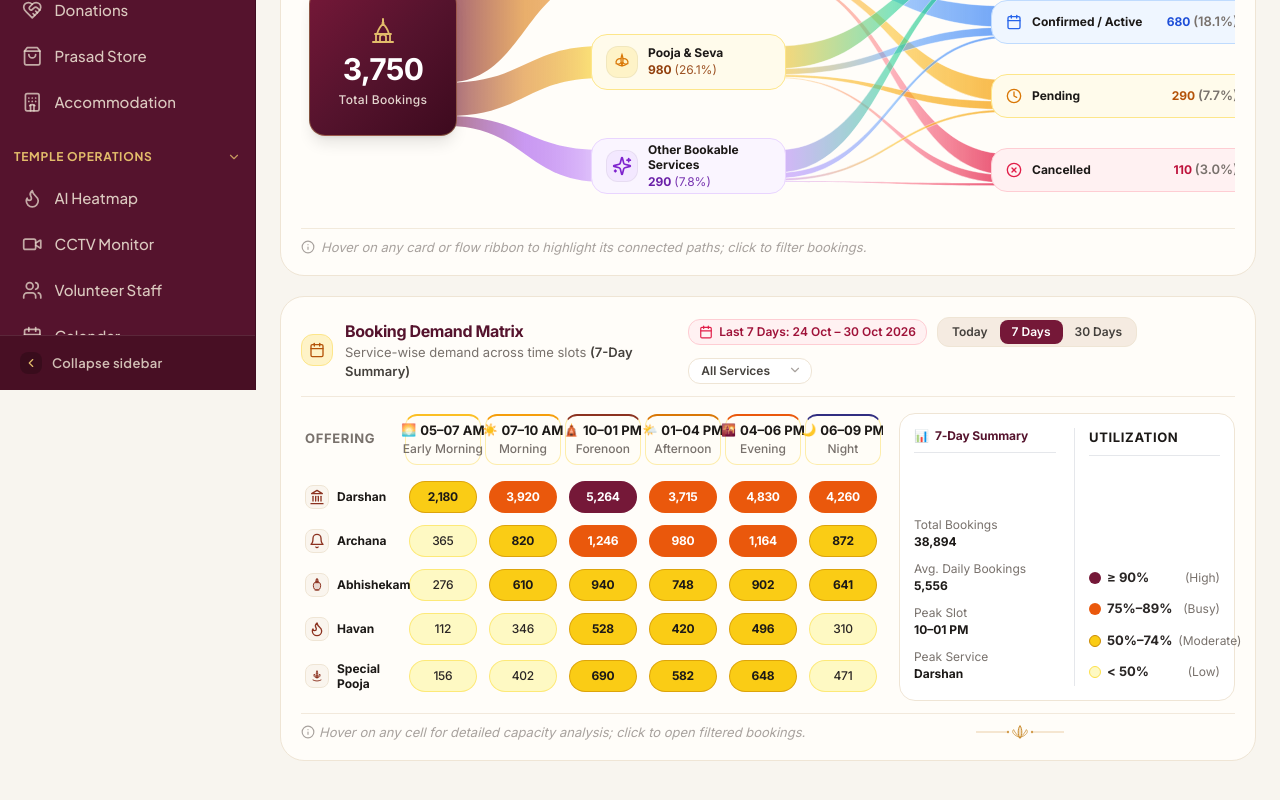
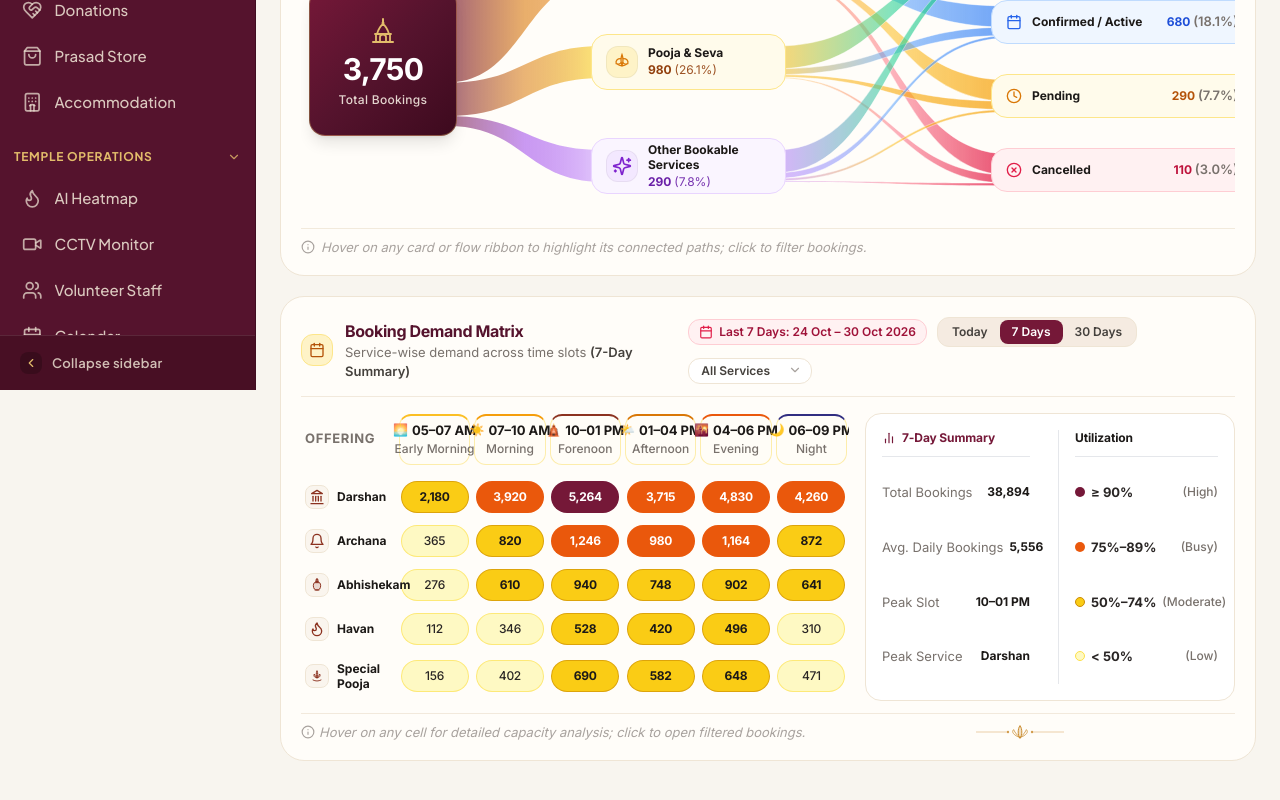
Before and after one commit to PraneethGwcSE/Tripura_Sundhari_Temple_Admin, a React (Vite) app: page /bookings in a window 1280 px wide. Shown: the part 410-1210 px from the top of the page. Built offline with nearby package versions, Linux system fonts and the light colour scheme.

Commit message:
feat(matrix): balance and harmonize right-hand summary and utilization panel

```diff
--- a/src/components/bookings/BookingDemandMatrix.jsx
+++ b/src/components/bookings/BookingDemandMatrix.jsx
@@ -6,6 +6,7 @@ import {
   Flame,
   ChevronDown,
   Info,
+  BarChart2,
 } from 'lucide-react';
 
 // Sacred Golden Lotus Motif for card and bottom flourish
@@ -443,71 +444,81 @@ export default function BookingDemandMatrix({ onCellClick }) {
         </div>
 
         {/* Right Side: Dual-Column Summary & Utilization Card (Aligned to match bottom of left matrix) */}
-        <div className="w-full xl:w-[336px] 2xl:w-[350px] shrink-0 bg-white rounded-2xl border border-[#EFE5D5] p-3.5 shadow-2xs flex flex-col justify-between">
-          <div className="grid grid-cols-2 gap-3.5 divide-x divide-stone-150 h-full">
+        <div className="w-full xl:w-[370px] 2xl:w-[390px] shrink-0 bg-white rounded-2xl border border-[#EFE5D5] p-3.5 sm:p-4 shadow-2xs flex flex-col justify-between">
+          <div className="grid grid-cols-2 gap-3.5 sm:gap-4 divide-x divide-stone-150 h-full">
             {/* Column 1: Summary */}
-            <div className="flex flex-col justify-between pr-1">
-              <div className="flex items-center gap-1.5 pb-2 border-b border-stone-150">
-                <span className="text-[#55132D] text-xs">📊</span>
-                <h3 className="font-bold text-[#55132D] font-serif text-xs">
+            <div className="flex flex-col justify-between pr-2 sm:pr-3 h-full">
+              <div className="flex items-center gap-1.5 pb-2.5 border-b border-stone-150">
+                <BarChart2 className="w-3.5 h-3.5 text-[#751838]" />
+                <h3 className="font-bold text-[#751838] font-serif text-xs">
                   {summary.title}
                 </h3>
               </div>
 
-              <div className="space-y-2.5 text-[11px] py-1">
-                <div>
-                  <div className="text-stone-500 text-[10px]">Total Bookings</div>
-                  <div className="font-bold text-stone-900 font-sans text-xs">
+              <div className="flex flex-col justify-around flex-1 pt-2">
+                <div className="flex items-center justify-between gap-1.5 py-1 text-xs">
+                  <span className="text-stone-500 text-[11px] whitespace-nowrap">Total Bookings</span>
+                  <span className="font-bold text-stone-900 font-sans text-xs">
                     {summary.totalBookings}
-                  </div>
+                  </span>
                 </div>
-                <div>
-                  <div className="text-stone-500 text-[10px]">Avg. Daily Bookings</div>
-                  <div className="font-bold text-stone-900 font-sans text-xs">
+                <div className="flex items-center justify-between gap-1.5 py-1 text-xs">
+                  <span className="text-stone-500 text-[11px] whitespace-nowrap">Avg. Daily Bookings</span>
+                  <span className="font-bold text-stone-900 font-sans text-xs">
                     {summary.avgDaily}
-                  </div>
+                  </span>
                 </div>
-                <div>
-                  <div className="text-stone-500 text-[10px]">Peak Slot</div>
-                  <div className="font-bold text-stone-900 font-sans text-xs">
+                <div className="flex items-center justify-between gap-1.5 py-1 text-xs">
+                  <span className="text-stone-500 text-[11px] whitespace-nowrap">Peak Slot</span>
+                  <span className="font-bold text-stone-900 font-sans text-xs">
                     {summary.peakSlot}
-                  </div>
+                  </span>
                 </div>
-                <div>
-                  <div className="text-stone-500 text-[10px]">Peak Service</div>
-                  <div className="font-bold text-stone-900 font-sans text-xs">
+                <div className="flex items-center justify-between gap-1.5 py-1 text-xs">
+                  <span className="text-stone-500 text-[11px] whitespace-nowrap">Peak Service</span>
+                  <span className="font-bold text-stone-900 font-sans text-xs">
                     {summary.peakService}
-                  </div>
+                  </span>
                 </div>
               </div>
             </div>
 
             {/* Column 2: Utilization Legend */}
-            <div className="pl-3.5 flex flex-col justify-between">
-              <h3 className="font-bold text-stone-900 text-[11px] tracking-wider uppercase pb-2 border-b border-stone-150">
-                Utilization
-              </h3>
+            <div className="pl-3.5 sm:pl-4 flex flex-col justify-between h-full">
+              <div className="flex items-center pb-2.5 border-b border-stone-150">
+                <h3 className="font-bold text-stone-900 font-serif text-xs">
+                  Utilization
+                </h3>
+              </div>
 
-              <div className="space-y-3 text-[11px] py-1">
-                <div className="flex items-center gap-1.5">
-                  <span className="w-3 h-3 rounded-full bg-[#751838] shrink-0" />
-                  <span className="font-bold text-stone-800 whitespace-nowrap">≥ 90%</span>
-                  <span className="text-stone-500 text-[10px] ml-auto">(High)</span>
+              <div className="flex flex-col justify-around flex-1 pt-2">
+                <div className="flex items-center justify-between gap-1.5 py-1 text-xs">
+                  <div className="flex items-center gap-1.5">
+                    <span className="w-2.5 h-2.5 rounded-full bg-[#751838] shrink-0" />
+                    <span className="font-bold text-stone-800 text-[11px] whitespace-nowrap">≥ 90%</span>
+                  </div>
+                  <span className="text-stone-500 text-[10px] font-medium">(High)</span>
                 </div>
-                <div className="flex items-center gap-1.5">
-                  <span className="w-3 h-3 rounded-full bg-[#EA580C] shrink-0" />
-                  <span className="font-bold text-stone-800 whitespace-nowrap">75%–89%</span>
-                  <span className="text-stone-500 text-[10px] ml-auto">(Busy)</span>
+                <div className="flex items-center justify-between gap-1.5 py-1 text-xs">
+                  <div className="flex items-center gap-1.5">
+                    <span className="w-2.5 h-2.5 rounded-full bg-[#EA580C] shrink-0" />
+                    <span className="font-bold text-stone-800 text-[11px] whitespace-nowrap">75%–89%</span>
+                  </div>
+                  <span className="text-stone-500 text-[10px] font-medium">(Busy)</span>
                 </div>
-                <div className="flex items-center gap-1.5">
-                  <span className="w-3 h-3 rounded-full bg-[#FACC15] border border-[#CA8A04] shrink-0" />
-                  <span className="font-bold text-stone-800 whitespace-nowrap">50%–74%</span>
-                  <span className="text-stone-500 text-[10px] ml-auto">(Moderate)</span>
+                <div className="flex items-center justify-between gap-1.5 py-1 text-xs">
+                  <div className="flex items-center gap-1.5">
+                    <span className="w-2.5 h-2.5 rounded-full bg-[#FACC15] border border-[#CA8A04] shrink-0" />
+                    <span className="font-bold text-stone-800 text-[11px] whitespace-nowrap">50%–74%</span>
+                  </div>
+                  <span className="text-stone-500 text-[10px] font-medium">(Moderate)</span>
                 </div>
-                <div className="flex items-center gap-1.5">
-                  <span className="w-3 h-3 rounded-full bg-[#FEF9C3] border border-[#FDE047] shrink-0" />
-                  <span className="font-bold text-stone-800 whitespace-nowrap">&lt; 50%</span>
-                  <span className="text-stone-500 text-[10px] ml-auto">(Low)</span>
+                <div className="flex items-center justify-between gap-1.5 py-1 text-xs">
+                  <div className="flex items-center gap-1.5">
+                    <span className="w-2.5 h-2.5 rounded-full bg-[#FEF9C3] border border-[#FDE047] shrink-0" />
+                    <span className="font-bold text-stone-800 text-[11px] whitespace-nowrap">&lt; 50%</span>
+                  </div>
+                  <span className="text-stone-500 text-[10px] font-medium">(Low)</span>
                 </div>
               </div>
             </div>
```
